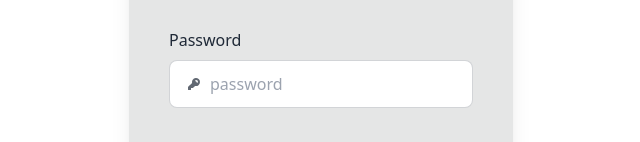
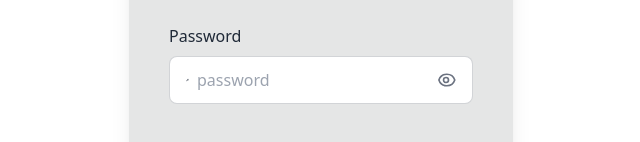
Before and after one commit to ashreposit/devTinder-web, a React (Vite) app: page / in a window 1280 px wide. Shown: the part 334-476 px from the top of the page, without its empty margins (319-959 px from the left). Built offline with nearby package versions, Linux system fonts and the light colour scheme.

Commit message:
added functionality to show password in signin form.

```diff
--- a/src/components/Login.jsx
+++ b/src/components/Login.jsx
@@ -11,6 +11,8 @@ const Login = () => {
   const [emailId,setEmailId] = useState("");
   const [password,setPassword] = useState("");
   const dispatch = useDispatch(); // to add data to store
+  let [error,setError] = useState("");
+  const [ showPassword,setShowPassword] = useState(false);
 
   const handleSignup = async ()=>{
     console.log("function called");
@@ -20,7 +22,8 @@ const Login = () => {
       navigate("/app/feed");
     }
     catch(err){
-      console.log(err);
+      setError(err.response.data.Error);
+      console.log({Error:err.response.data.Error});
     }
   };
 
@@ -72,10 +75,24 @@ const Login = () => {
                     d="M14 6a4 4 0 0 1-4.899 3.899l-1.955 1.955a.5.5 0 0 1-.353.146H5v1.5a.5.5 0 0 1-.5.5h-2a.5.5 0 0 1-.5-.5v-2.293a.5.5 0 0 1 .146-.353l3.955-3.955A4 4 0 1 1 14 6Zm-4-2a.75.75 0 0 0 0 1.5.5.5 0 0 1 .5.5.75.75 0 0 0 1.5 0 2 2 0 0 0-2-2Z"
                     clipRule="evenodd" />
                 </svg>
-                <input type="password" className="grow" defaultValue="" placeholder="password" value={password} onChange={(e)=>setPassword(e.target.value)}/>
+                <input type={showPassword ? "text" : "password"} className="grow" defaultValue="" placeholder="password" value={password} onChange={(e)=>setPassword(e.target.value)}/>
+                <button type='button' onClick={()=>setShowPassword(!showPassword)} className="focus:outline-none">
+                   {showPassword ? (
+                    // Eye-Off Icon
+                    <svg xmlns="http://www.w3.org/2000/svg" fill="none" viewBox="0 0 24 24" stroke="currentColor" className="h-5 w-5 text-gray-500">
+                      <path strokeLinecap="round" strokeLinejoin="round" strokeWidth={2} d="M13.875 18.825A10.05 10.05 0 0112 19c-5.523 0-10-4.477-10-10a9.963 9.963 0 011.663-5.505M15 12a3 3 0 11-6 0 3 3 0 016 0zm-9.615 6.615L3 21m0 0l3.585-3.585m-.585 3.585L3 17.415" />
+                    </svg>
+                  ) : (
+                    // Eye Icon
+                    <svg xmlns="http://www.w3.org/2000/svg" fill="none" viewBox="0 0 24 24" stroke="currentColor" className="h-5 w-5 text-gray-500">
+                      <path strokeLinecap="round" strokeLinejoin="round" strokeWidth={2} d="M15 12a3 3 0 11-6 0 3 3 0 016 0zm7.5 0a9.994 9.994 0 00-19 0 9.994 9.994 0 0019 0z" />
+                    </svg>
+                  )}
+                </button>
               </label>
             </div>
           </div>
+          <p className='text-red-500'>{error}</p>
           <div className="card-actions justify-center mt-5">
             <button className="btn btn-success rounded-full w-52" onClick={handleSignup}>Login</button>
           </div>
```
